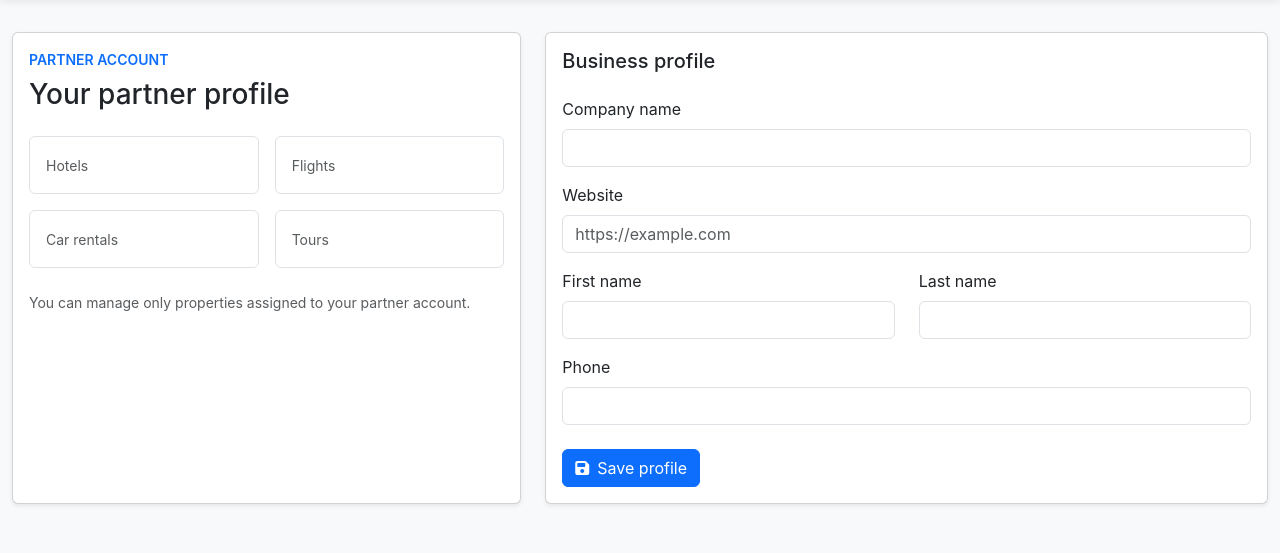
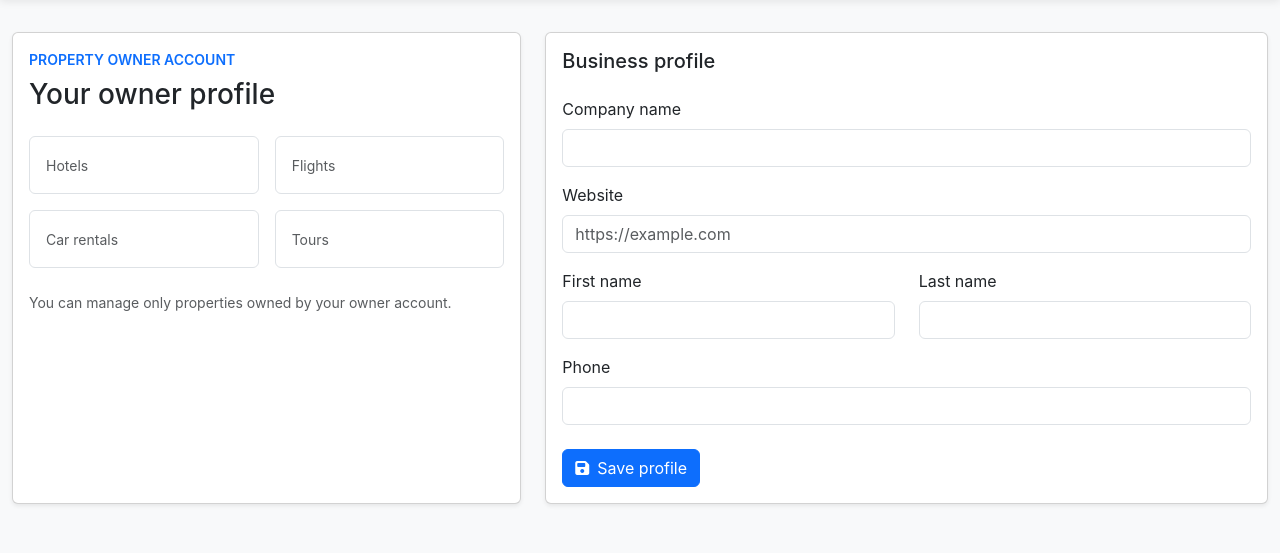
Before and after one commit to enekele/luxury, a Django app: template ota_platform/templates/partners_dashboard/profile.html in a window 1280 px wide. Shown: the part 79-632 px from the top of the page. Run offline with Django 4.2, Linux system fonts and the light colour scheme; the template is opened without the code that fills it, so the values that code supplies are empty.

Commit message:
Update project code

```diff
--- a/ota_platform/partners_dashboard/models.py
+++ b/ota_platform/partners_dashboard/models.py
@@ -12,6 +12,11 @@ class Partner(models.Model):
 
 	def __str__(self):
 		return self.company_name or str(self.user)
+
+	@property
+	def owner(self):
+		"""The user who owns and manages this partner's properties."""
+		return self.user
 
 
 Partnergit = Partner
--- a/ota_platform/templates/partners_dashboard/profile.html
+++ b/ota_platform/templates/partners_dashboard/profile.html
@@ -1,14 +1,14 @@
 {% extends "partners_dashboard/base_partners.html" %}
 
-{% block page_title %}Partner Profile{% endblock %}
+{% block page_title %}Owner Profile{% endblock %}
 
 {% block content %}
 <div class="row g-4">
     <div class="col-lg-5">
         <div class="card shadow-sm h-100">
             <div class="card-body">
-                <p class="text-uppercase small fw-semibold text-primary mb-2">Partner account</p>
-                <h1 class="h3 mb-1">{{ partner.company_name|default:"Your partner profile" }}</h1>
+                <p class="text-uppercase small fw-semibold text-primary mb-2">Property owner account</p>
+                <h1 class="h3 mb-1">{{ partner.company_name|default:"Your owner profile" }}</h1>
                 <p class="text-muted mb-4">{{ partner_user.email }}</p>
 
                 <div class="row g-3">
@@ -38,7 +38,7 @@
                     </div>
                 </div>
                 <p class="small text-muted mt-4 mb-0">
-                    You can manage only properties assigned to your partner account.
+                    You can manage only properties owned by your owner account.
                 </p>
             </div>
         </div>
```
Also changed, not shown: ota_platform/partners_dashboard/tests.py (+9 -1 lines), ota_platform/partners_dashboard/views.py (+3 -7 lines).
